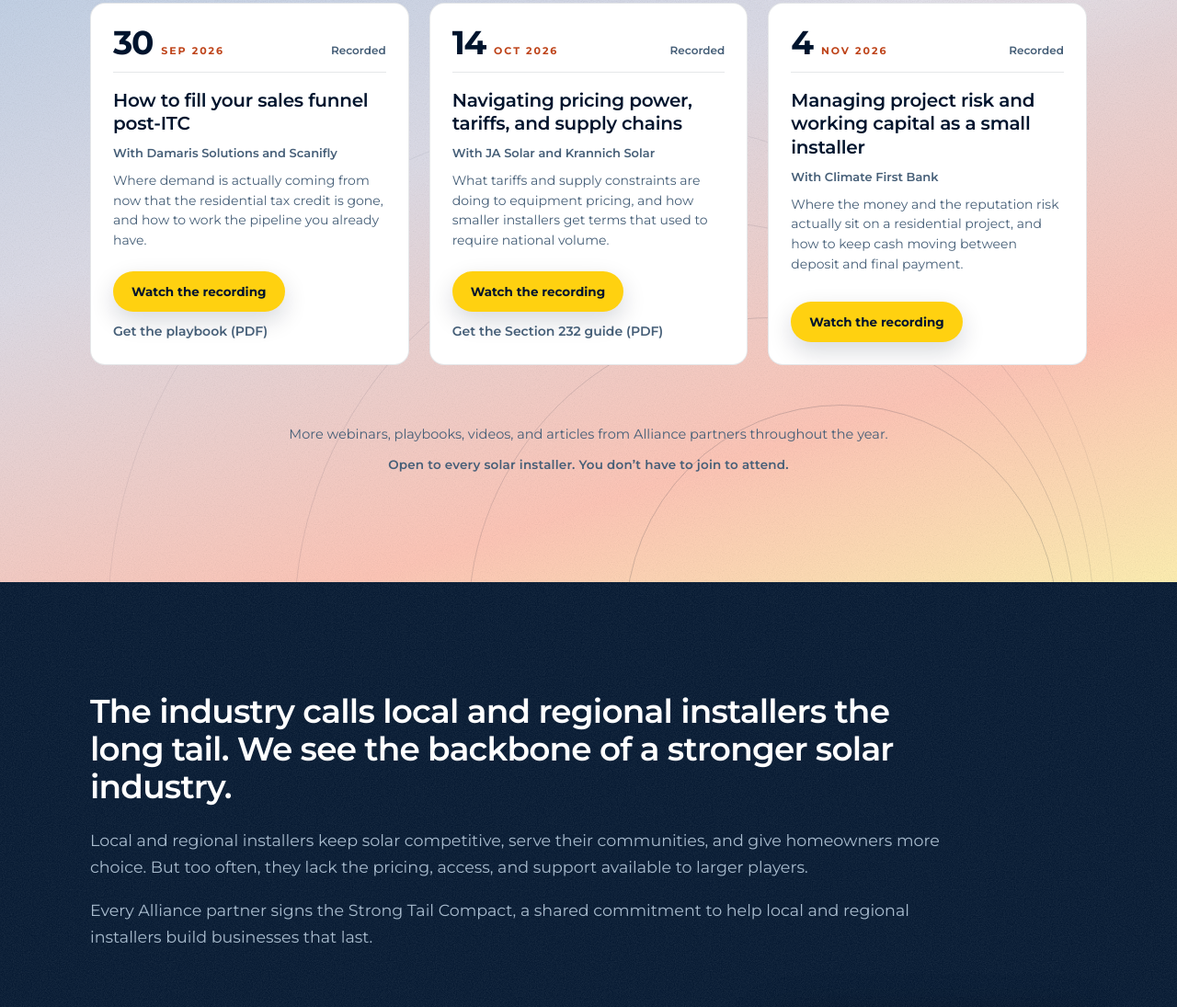
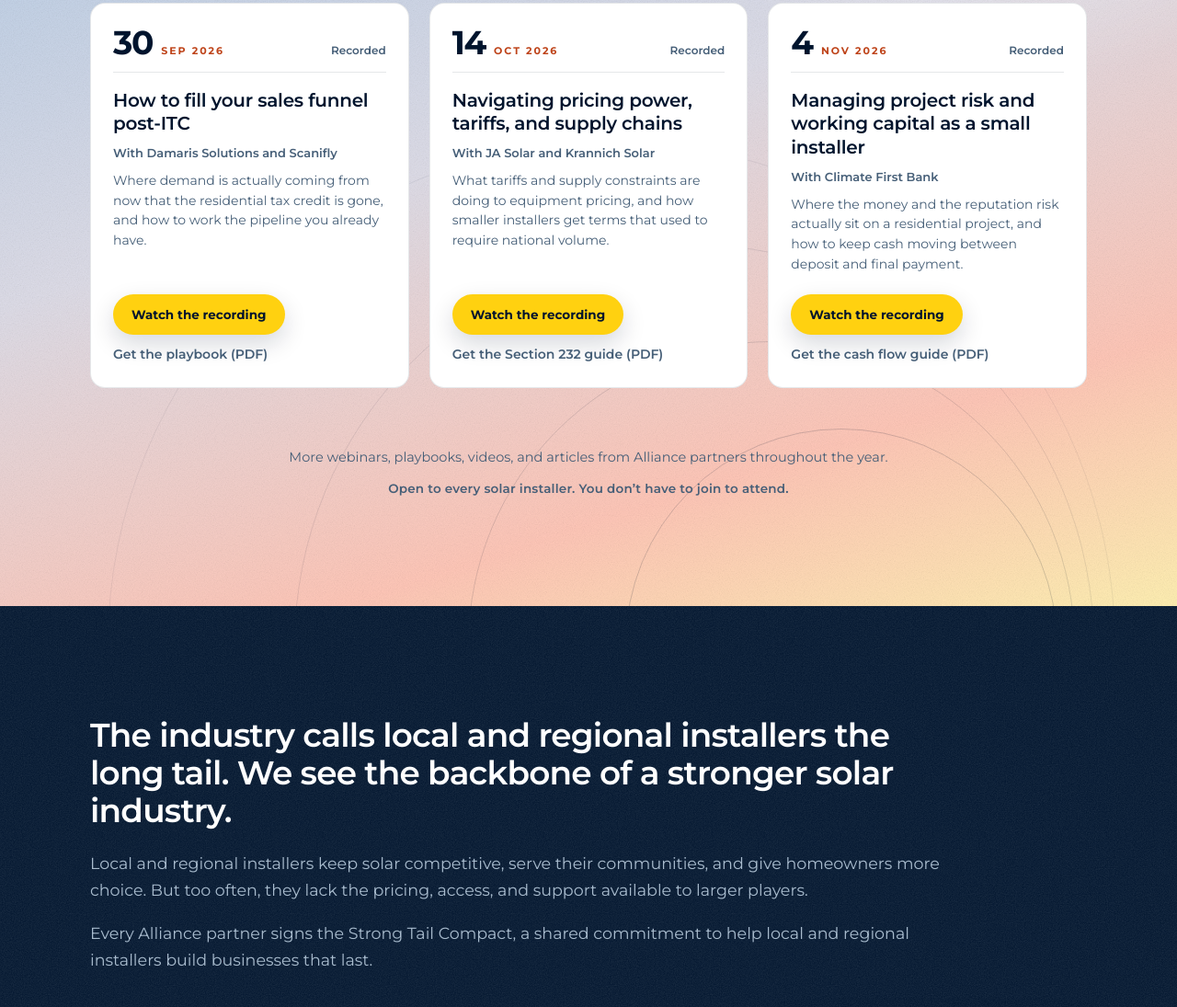
Before and after one commit to Bodhi-Solar/strongtail, a plain HTML site: page index.html in a window 1280 px wide. Shown: the part 2365-3460 px from the top of the page at 92% size. Drawn offline with Linux system fonts and the light colour scheme; a script that the page names is missing.

Commit message:
Webinar 3: the card gets its cash flow guide

```diff
--- a/index.html
+++ b/index.html
@@ -195,8 +195,9 @@
        all three now play back. A recorded card can carry a free download beside
        its button: Webinar #1's playbook PDF lives at /assets/ so the URL can be
        replaced in place by a later revision; Webinar #2's Section 232 installer
-       guide, added 10 Nov 2026, is served by HubSpot at pages.bodhi.solar and
-       is not copied into this repo. -->
+       guide, added 10 Nov 2026, and Webinar #3's Strong Tail cash flow guide,
+       added 25 Nov 2026, are served by HubSpot at pages.bodhi.solar and are
+       not copied into this repo. -->
   <!-- ============================ EDUCATION ===========================
        Gradient ground, the second of exactly three gradient moments. Cards are
        led by a date block rather than an image: no headshots, no thumbnails.
@@ -243,7 +244,8 @@
           <p class="with">With Climate First Bank</p>
           <p class="take">Where the money and the reputation risk actually sit on a residential project,
           and how to keep cash moving between deposit and final payment.</p>
-          <div class="card-cta"><a class="btn btn--sm" href="https://www.bodhi.solar/webinar/managing-project-risk-working-capital-local-installer" target="_blank" rel="noopener">Watch the recording</a></div>
+          <div class="card-cta"><a class="btn btn--sm" href="https://www.bodhi.solar/webinar/managing-project-risk-working-capital-local-installer" target="_blank" rel="noopener">Watch the recording</a>
+            <a class="tlink" href="https://pages.bodhi.solar/hubfs/Strong%20Tail%20Installer%20Guide%20-%207%20Cash%20Flow%20Lessons.pdf" target="_blank" rel="noopener">Get the cash flow guide (PDF)</a></div>
         </article>
       </div>
       <div class="tail">
```
